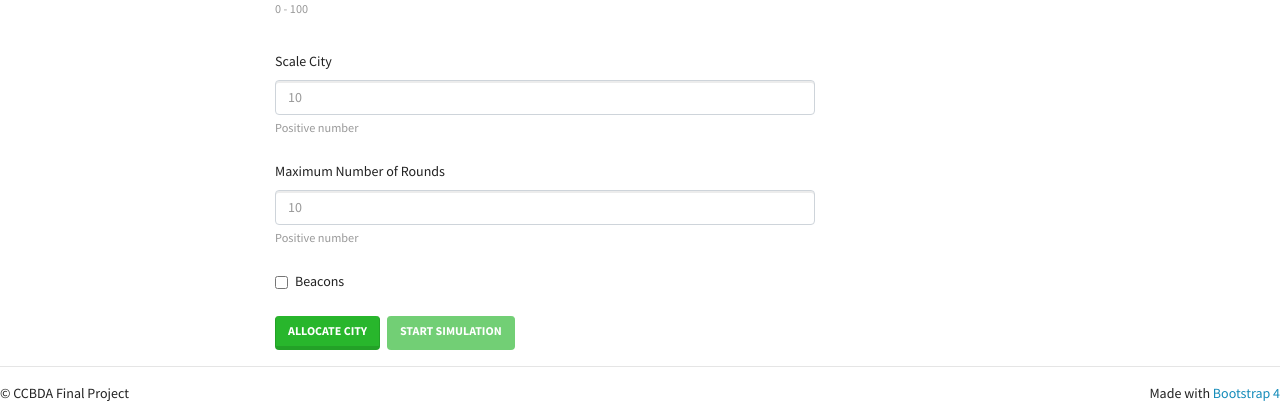
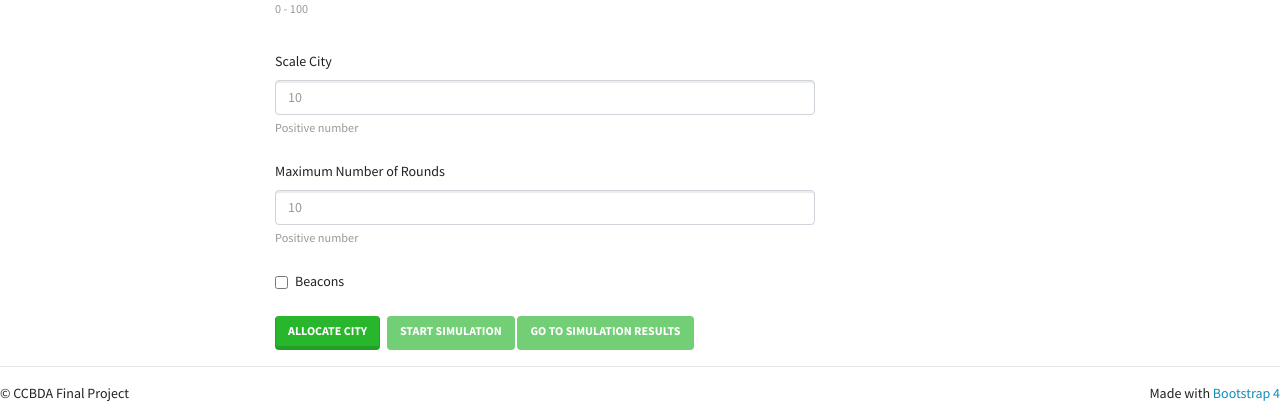
Before and after one commit to borysova/CCBDA-Frontend, a Django app: page / in a window 1280 px wide. Shown: the part 955-1375 px from the top of the page. Run offline with Django 3.2, Linux system fonts and the light colour scheme; some libraries are stand-ins or nearby versions.

Commit message:
commit_almost_final

```diff
--- a/form/templates/index.html
+++ b/form/templates/index.html
@@ -105,6 +105,8 @@
 
                         <button type="button" type = "submit"  id="allocate" class="btn btn-success mr-1">Allocate city</button>
                         <button type="button" type = "submit"  id="start"  class="btn btn-success" disabled>Start simulation</button>
+                        <button type="button" type = "submit"  id="go_to_simulation"  class="btn btn-success" disabled>Go to simulation results</button>
+
 
                     </div>
                 </div></div>
@@ -185,22 +187,18 @@
 
 	        }).fail(function(xhr, error){
 	            console.log(error);
+	            alert("A simulation is already going on.");
+	            $("#go_to_simulation").removeAttr("disabled");
 
 
 
 	        })
     });
 
-/*
 
-    $("#test-button").click(function(){
-        $.ajax({
-        type: "POST",
-        url: '{{ 'set-sim-var/'}}',
-        data: {csrfmiddlewaretoken: '{{ csrf_token }}',
-              text: "True"},
+    $("#go_to_simulation").click(function(){
+        window.location.href = {% url 'form:simulation' %};
     });
-    });*/
 
 
     $("#start").click(function(){
@@ -216,7 +214,7 @@
 
 	            console.log(data);
 
-	            // SET id_simulation VALUE!!!!
+	            #$("#id_simulation").val(data.)
 
                 //$.ajax({
                 //type: "POST",
--- a/form/views.py
+++ b/form/views.py
@@ -21,31 +21,32 @@ def home(request):
 
 def simulation_view(request):
 
-    individuals = request.POST['individuals']
-    incubation = request.POST['incubation']
-    symptomatic = request.POST['symptomatic']
-    immunity = request.POST['immunity']
-    mortality = request.POST['mortality']
-    scale_city = request.POST['scale_city']
-    max_rounds = request.POST['max_rounds']
-    id_simulation = request.POST['id_simulation']
-    beacons_list = request.POST.getlist('beacons')
 
-    beacons="No"
-    if len(beacons_list)!=0:
-        beacons="Yes"
+        individuals = request.POST['individuals']
+        incubation = request.POST['incubation']
+        symptomatic = request.POST['symptomatic']
+        immunity = request.POST['immunity']
+        mortality = request.POST['mortality']
+        scale_city = request.POST['scale_city']
+        max_rounds = request.POST['max_rounds']
+        id_simulation = request.POST['id_simulation']
+        beacons_list = request.POST.getlist('beacons')
 
-    parameters = {
-        "individuals": individuals,
-        "incubation": incubation,
-        "symptomatic": symptomatic,
-        "immunity": immunity,
-        "mortality": mortality,
-        "scale_city": scale_city,
-        "max_rounds": max_rounds,
-        "id_simulation": id_simulation,
-        "beacons": beacons,
-    }
+        beacons="No"
+        if len(beacons_list)!=0:
+            beacons="Yes"
+
+        parameters = {
+            "individuals": individuals,
+            "incubation": incubation,
+            "symptomatic": symptomatic,
+            "immunity": immunity,
+            "mortality": mortality,
+            "scale_city": scale_city,
+            "max_rounds": max_rounds,
+            "id_simulation": id_simulation,
+            "beacons": beacons,
+        }
 
 
-    return render(request, 'simulation.html',parameters)
+        return render(request, 'simulation.html',parameters)
```
Also changed, not shown: form/templates/simulation.html (+17 -26 lines).
